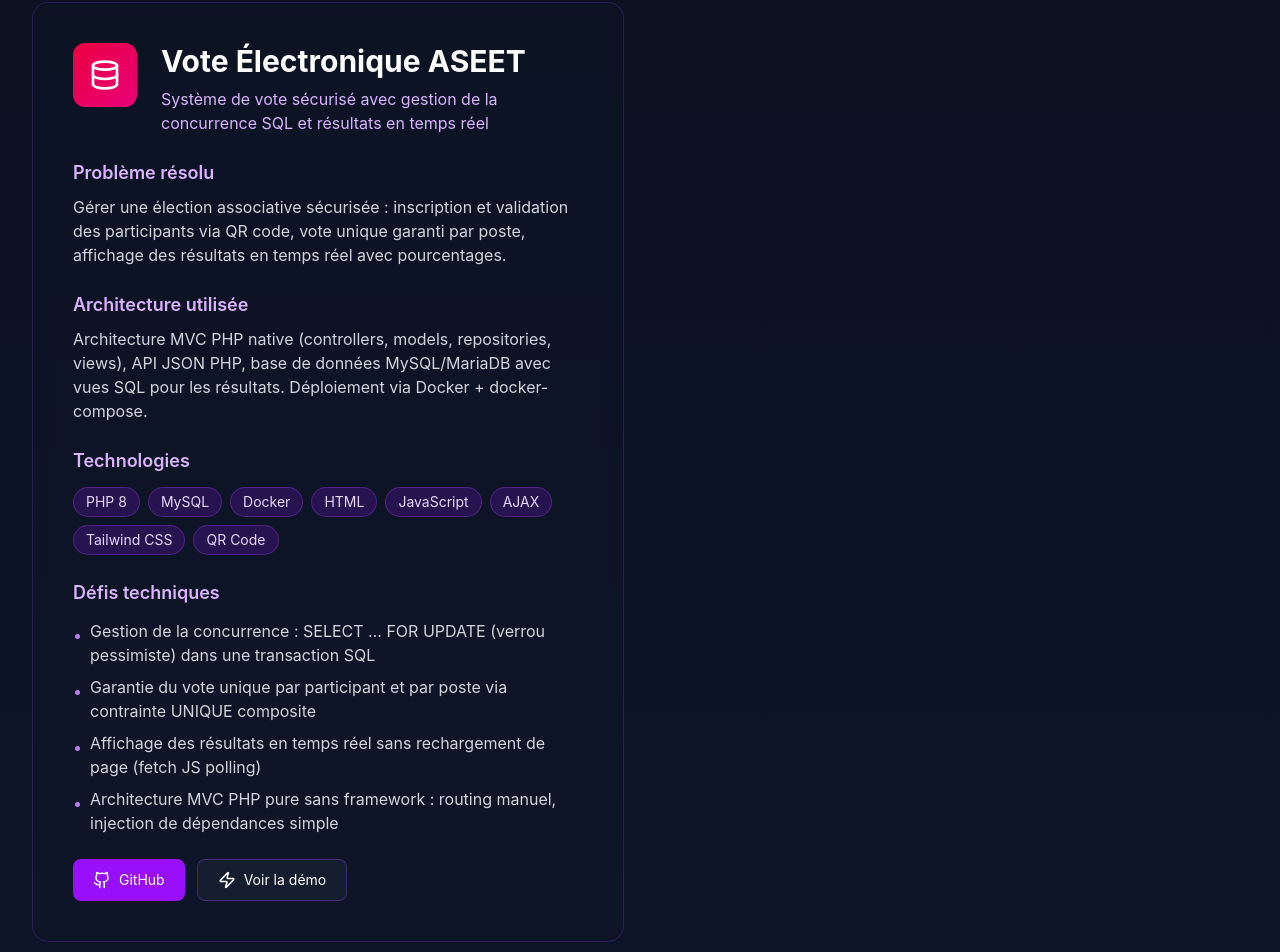
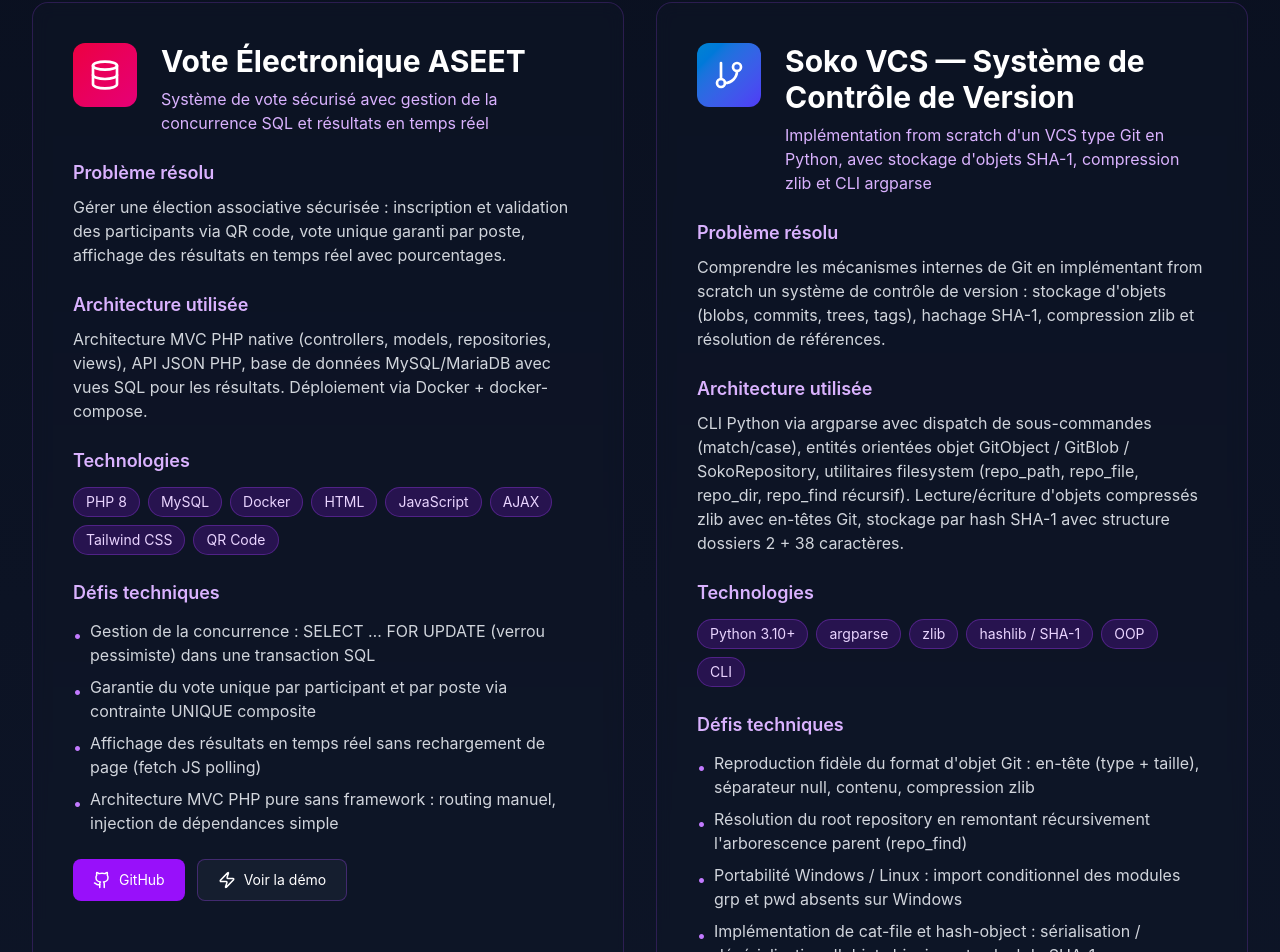
Before and after one commit to deep-coding15/merveilletsafacktech, a React (Vite) app: page /projects in a window 1280 px wide. Shown: the part 2558-3510 px from the top of the page. Built offline with nearby package versions, Linux system fonts and the light colour scheme.

Commit message:
Add new project "Soko VCS" to Projects component with detailed description and icon. Soko is a Git-like system implemented from scratch in Python.

```diff
--- a/src/app/pages/Projects.tsx
+++ b/src/app/pages/Projects.tsx
@@ -1,5 +1,5 @@
 import { motion } from "motion/react";
-import { Github, Database, Globe, Zap, Users, ShoppingBag, Server } from "lucide-react";
+import { Github, Database, Globe, Zap, Users, ShoppingBag, Server, GitBranch } from "lucide-react";
 
 export function Projects() {
   const projects = [
@@ -126,6 +126,25 @@ export function Projects() {
         fullstack: "https://github.com/deep-coding15/Systeme_de_vote_asset",
       },
       demo: "https://bureau-vote-aseet-be.great-site.net",
+    },
+    {
+      title: "Soko VCS — Système de Contrôle de Version",
+      subtitle: "Implémentation from scratch d'un VCS type Git en Python, avec stockage d'objets SHA-1, compression zlib et CLI argparse",
+      icon: GitBranch,
+      color: "from-sky-600 to-indigo-600",
+      problem:
+        "Comprendre les mécanismes internes de Git en implémentant from scratch un système de contrôle de version : stockage d'objets (blobs, commits, trees, tags), hachage SHA-1, compression zlib et résolution de références.",
+      architecture:
+        "CLI Python via argparse avec dispatch de sous-commandes (match/case), entités orientées objet GitObject / GitBlob / SokoRepository, utilitaires filesystem (repo_path, repo_file, repo_dir, repo_find récursif). Lecture/écriture d'objets compressés zlib avec en-têtes Git, stockage par hash SHA-1 avec structure dossiers 2 + 38 caractères.",
+      technologies: ["Python 3.10+", "argparse", "zlib", "hashlib / SHA-1", "OOP", "CLI"],
+      challenges: [
+        "Reproduction fidèle du format d'objet Git : en-tête (type + taille), séparateur null, contenu, compression zlib",
+        "Résolution du root repository en remontant récursivement l'arborescence parent (repo_find)",
+        "Portabilité Windows / Linux : import conditionnel des modules grp et pwd absents sur Windows",
+        "Implémentation de cat-file et hash-object : sérialisation / désérialisation d'objets binaires et calcul du SHA-1",
+      ],
+      github: {},
+      demo: null,
     },
   ];
 
```
